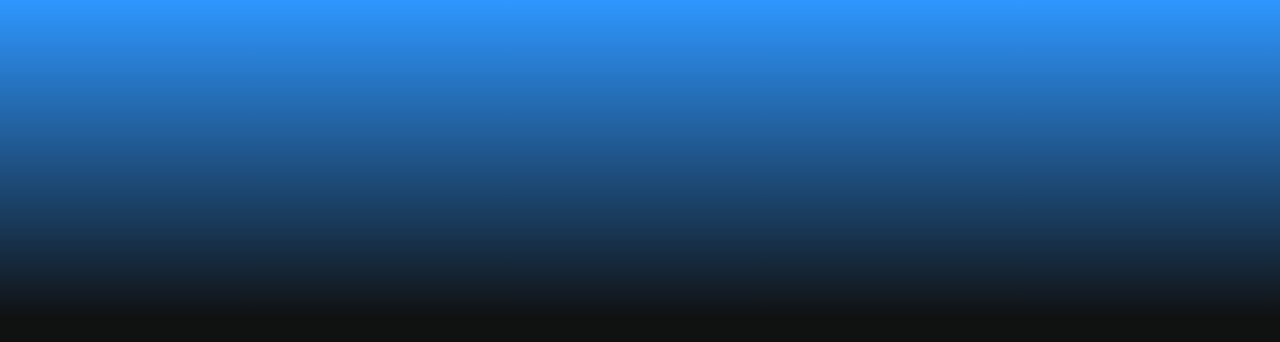
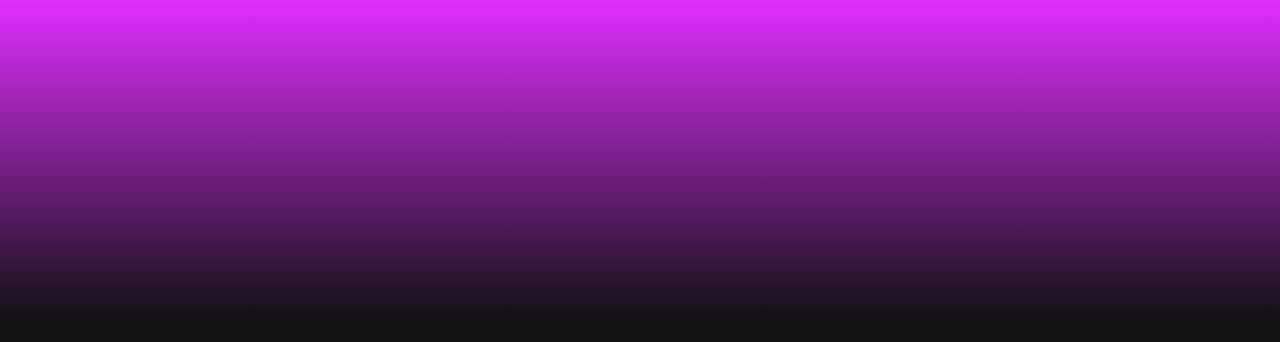
Before and after one commit to Chuks256/sky_web, a React (Vite) app: page / in a window 1280 px wide. Shown: the top 342 px of the page. Built offline with nearby package versions, Linux system fonts and the light colour scheme.

Commit message:
still working

```diff
--- a/src/App.css
+++ b/src/App.css
@@ -7,12 +7,12 @@
 :root{
   --sky-bg-theme:#101111;
   --sky-txt-color:ivory;
-  --sky-preference-default-color:linear-gradient(to bottom, #2E97FF,#101010 );
+  --sky-preference-default-color:linear-gradient(to bottom, #2E97FF,rgba(16 ,17, 17, 0%) );
   --sky-preference-default-shade:rgba(46,151,255,45%);
-  --sky-preference-fire-color:linear-gradient(to bottom, #FF2E2E,#101010 );
+  --sky-preference-fire-color:linear-gradient(to bottom, #FF2E2E,rgba(16 ,17, 17, 0%)  );
   --sky-preference-fire-shade:rgba(255,46,46,45%);
-  --sky-preference-royal-color:linear-gradient(to bottom, #E02EFF,#101010 );
-  --sky-preference-summer-color:linear-gradient(to bottom, #FFE02E,#101010 );
+  --sky-preference-royal-color:linear-gradient(to bottom, #E02EFF,rgba(16 ,17, 17, 0%)  );
+  --sky-preference-summer-color:linear-gradient(to bottom, #FFE02E,rgba(16 ,17, 17, 0%)  );
   --sky-preference-bg-shade-color:#191A1A;
   --sky-text-size:12px;
 }
--- a/src/Pages/HomeScreen.jsx
+++ b/src/Pages/HomeScreen.jsx
@@ -8,7 +8,7 @@ flex-direction:column;
 
 const AppBarHeader= styled.div`
 position:absolute;
-background:var(--sky-preference-default-color);
+background:var(--sky-preference-royal-color);
 width:100%;
 top:0px;
 height:40%;
```
